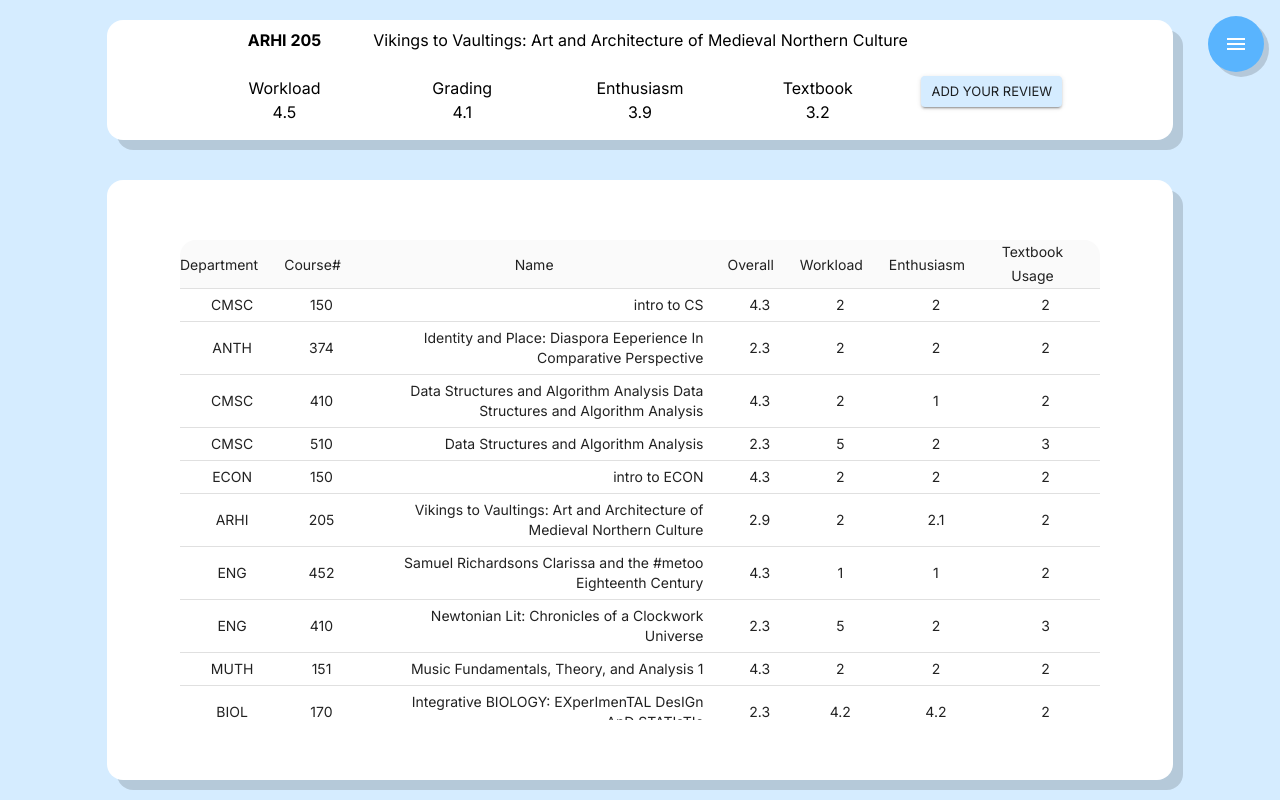
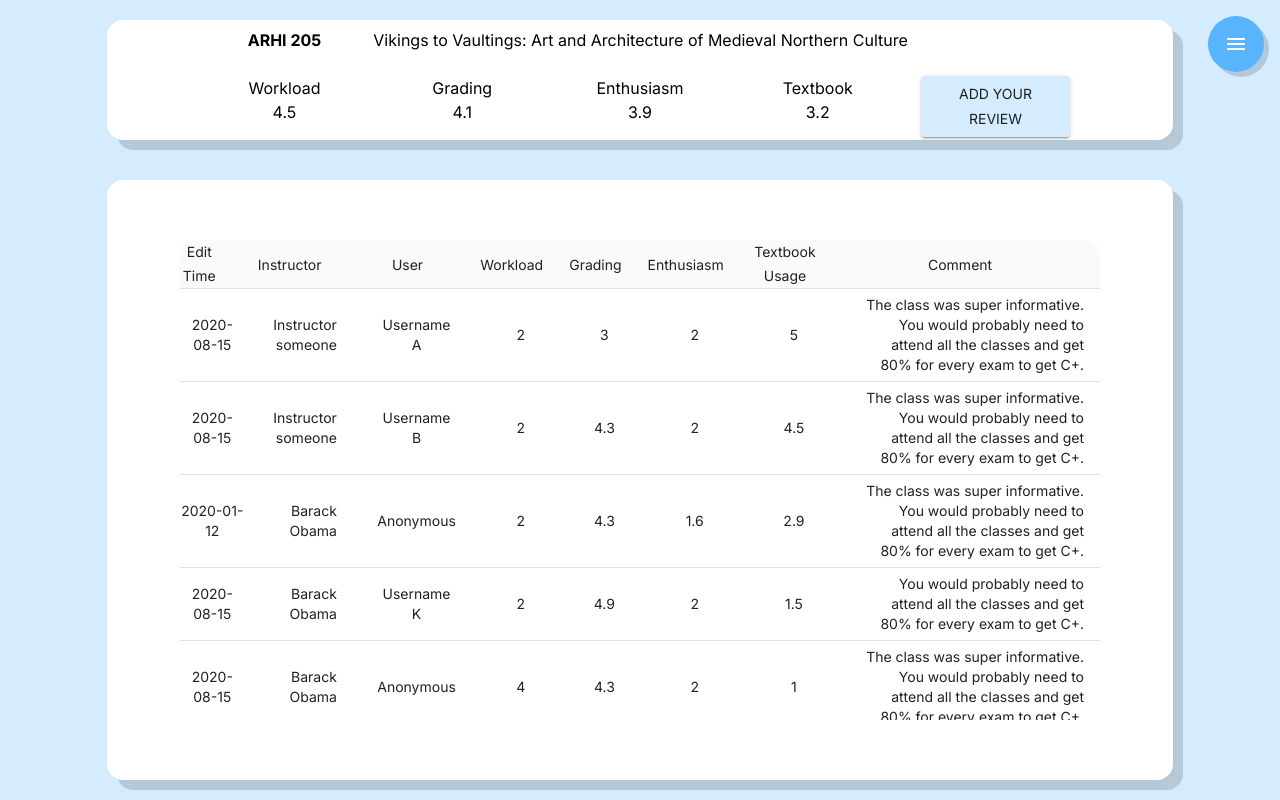
Before and after one commit to kanguyen-vn/vikingreviews, a React (Create React App) app in the folder frontend/: page /reviews in a window 1280 px wide. Built offline with nearby package versions, Linux system fonts and the light colour scheme; a web font is replaced by a local one.

Commit message:
listing reviews

```diff
--- a/frontend/src/components/AddReviewButton.jsx
+++ b/frontend/src/components/AddReviewButton.jsx
@@ -23,7 +23,7 @@ const AddReviewButton = ({ text, onClick }) => {
             variant="contained"
             color="secondary"
             className={classes.button}
-            size= {width < 460 ? ("medium" ) : "small"}
+            size= {width < 960 ? ("small" ) : "medium"}
             onClick={onClick}
         >
             {text}
--- a/frontend/src/routes/Reviews.jsx
+++ b/frontend/src/routes/Reviews.jsx
@@ -18,36 +18,26 @@ import AddReviewButton from "../components/AddReviewButton";
 import grey from "@material-ui/core/colors/grey";
 
 
-function createData(department_code, course_num, class_name, review_sum, overall, workload, enthusiasm, textbook) {
+function createData(edit_time, instructor, user, workload, grading, enthusiasm, textbook, review) {
     return {
-        department_code,
-        course_num,
-        class_name,
-        review_sum,
-        overall,
+        edit_time,
+        instructor,
+        user,
         workload,
+        grading,
         enthusiasm,
-        textbook
+        textbook,
+        review
     };
 }
 
 const rows = [
-    createData('CMSC', 150, 'intro to CS', 2, 4.3, 2, 2, 2),
-    createData('ANTH', 374, ' Identity and Place: Diaspora Eeperience In Comparative Perspective', 2, 2.3, 2, 2, 2),
-    createData('CMSC', 410, ' Data Structures and Algorithm Analysis  Data Structures and Algorithm Analysis', 1, 4.3, 2, 1, 2),
-    createData('CMSC', 510, 'Data Structures and Algorithm Analysis', 2, 2.3, 5, 2, 3),
-    createData('ECON', 150, 'intro to ECON', 2, 4.3, 2, 2, 2),
-    createData('ARHI', 205, ' Vikings to Vaultings: Art and Architecture of Medieval Northern Culture', 1.3, 2.9, 2, 2.1, 2),
-    createData('ENG', 452, 'Samuel Richardsons Clarissa and the #metoo Eighteenth Century', 1, 4.3, 1, 1, 2),
-    createData('ENG', 410, 'Newtonian Lit: Chronicles of a Clockwork Universe', 2, 2.3, 5, 2, 3),
-    createData('MUTH', 151, 'Music Fundamentals, Theory, and Analysis 1', 2, 4.3, 2, 2, 2),
-    createData('BIOL', 170, ' Integrative BIOLOGY: EXperImenTAL DesIGn AnD STATIsTIc', 1, 2.3, 4.2, 4.2, 2.0),
-    createData('MUTH', 699, 'Independent Study in Music Theory', 1, 4.1, 2, 1, 2),
-    createData('MUTH', 402, 'Counterpoint in the Style of J.S. Bach II', 2, 2.3, 5, 2, 3),
-    createData('MUTH', 152, 'Music Fundamentals, Theory, and Analysis 2', 2, 4.3, 2, 2, 2),
-    createData('ARHI', 251, 'The Transformation Of The MODern CITY: TOKYO, SeOUL AnD ShAnGhAI (1860-1945)', 2, 2.3, 2, 2, 2),
-    createData('MUTH', 698, 'Independent Study in Music Theory 2', 1, 4.1, 2, 1, 2),
-    createData('MUTH', 401, 'Counterpoint in the Style of J.S. Bach III', 2, 2.3, 5, 2, 3),
+    createData('2020-08-15', 'Instructor someone', 'Username A', 2.0, 3, 2, 5, 'The class was super informative. You would probably need to attend all the classes and get 80% for every exam to get C+. '),
+    createData('2020-08-15', 'Instructor someone', 'Username B', 2.0, 4.3, 2, 4.5, 'The class was super informative. You would probably need to attend all the classes and get 80% for every exam to get C+. '),
+    createData('2020-01-12', 'Barack Obama', 'Anonymous', 2.0, 4.3, 1.6, 2.9, 'The class was super informative. You would probably need to attend all the classes and get 80% for every exam to get C+. '),
+    createData('2020-08-15', 'Barack Obama', 'Username K', 2.0, 4.9, 2, 1.5, 'You would probably need to attend all the classes and get 80% for every exam to get C+. '),
+    createData('2020-08-15', 'Barack Obama', 'Anonymous', 4.0, 4.3, 2, 1.0, 'The class was super informative. You would probably need to attend all the classes and get 80% for every exam to get C+. '),
+    createData('2020-08-15', 'Instructor someone', 'Username C', 5.0, 4.3, 2, 4.2, 'The class was super informative. You would probably need to attend all the classes and get 80% for every exam to get C+. '),
 ];
 
 // Department, Course #, Name, Overall, Workload, Enthusiasm, Textboo Usage
@@ -77,15 +67,17 @@ function stableSort(array, comparator) {
     });
     return stabilizedThis.map((el) => el[0]);
 }
+// function createData(edit_time, instructor, user, workload, grading, enthusiasm, textbook, review) {
 
 const headCells = [
-    { id: 'department_code', numeric: false, disablePadding: true, label: 'Department' },
-    { id: 'course_num', numeric: true, disablePadding: true, label: 'Course#' },
-    { id: 'class_name', numeric: true, disablePadding: true, label: 'Name' },
-    { id: 'overall', numeric: true, disablePadding: true, label: 'Overall' },
+    { id: 'edit_time', numeric: false, disablePadding: true, label: 'Edit Time' },
+    { id: 'instructor', numeric: true, disablePadding: true, label: 'Instructor' },
+    { id: 'user', numeric: true, disablePadding: true, label: 'User' },
     { id: 'workload', numeric: true, disablePadding: true, label: 'Workload' },
+    { id: 'grading', numeric: true, disablePadding: true, label: 'Grading' },
     { id: 'enthusiasm', numeric: true, disablePadding: true, label: 'Enthusiasm' },
     { id: 'textbook', numeric: true, disablePadding: true, label: 'Textbook Usage' },
+    { id: 'review', numeric: true, disablePadding: true, label: 'Comment' },
 ];
 
 function EnhancedTableHead(props) {
@@ -253,12 +245,14 @@ const useStyles = makeStyles((theme) => ({
     },
 }));
 
-export default function EnhancedTable() {
+export default function Reviews() {
     const classes = useStyles();
     const [order, setOrder] = React.useState('asc');
     const [orderBy, setOrderBy] = React.useState('calories');
+    const [isLoggedIn] = React.useState(true);
     const { height, width } = useWindowDimensions();
     console.log(width);
+    console.log(rows[0]);
 
     const handleRequestSort = (event, property) => {
         const isAsc = orderBy === property && order === 'asc';
@@ -455,7 +449,7 @@ export default function EnhancedTable() {
                                 {stableSort(rows, getComparator(order, orderBy))
                                     .map((row, index) => {
                                         const labelId = `enhanced-table-checkbox-${index}`;
-
+                                        // (edit_time, instructor, user, workload, grading, enthusiasm, textbook, review)
                                         return (
                                             <TableRow // !!!!!!!!!! do not change this !!!!!!!!!!!!!!!!!!
                                                 hover
@@ -466,16 +460,19 @@ export default function EnhancedTable() {
                                             >
 
                                                 <TableCell align='center' component="th" id={labelId} scope="row" padding="none">
-                                                    {row.department_code}
+                                                    {row.edit_time}
                                                 </TableCell>
-                                                <TableCell align="center">{row.course_num}</TableCell>
                                                 {width < 1280 ? (
-                                                    <TableCell align="right">{row.class_name.substring(0, 10)}...</TableCell>
-                                                ) : <TableCell align="right">{row.class_name}</TableCell>}
-                                                <TableCell align="center">{row.overall}</TableCell>
+                                                    <TableCell align="right">{row.instructor.substring(0, 5)}...</TableCell>
+                                                ) : <TableCell align="right">{row.instructor}</TableCell>}
+                                                <TableCell align="center">{row.user}</TableCell>
                                                 <TableCell align="center">{row.workload}</TableCell>
+                                                <TableCell align="center">{row.grading}</TableCell>
                                                 <TableCell align="center">{row.enthusiasm}</TableCell>
                                                 <TableCell align="center">{row.textbook}</TableCell>
+                                                {isLoggedIn ? (
+                                                    <TableCell align="right">{row.review}</TableCell>
+                                                ) : <TableCell align="right">You need to log in to view this comment</TableCell>}
                                             </TableRow>
                                         );
                                     })}
```
